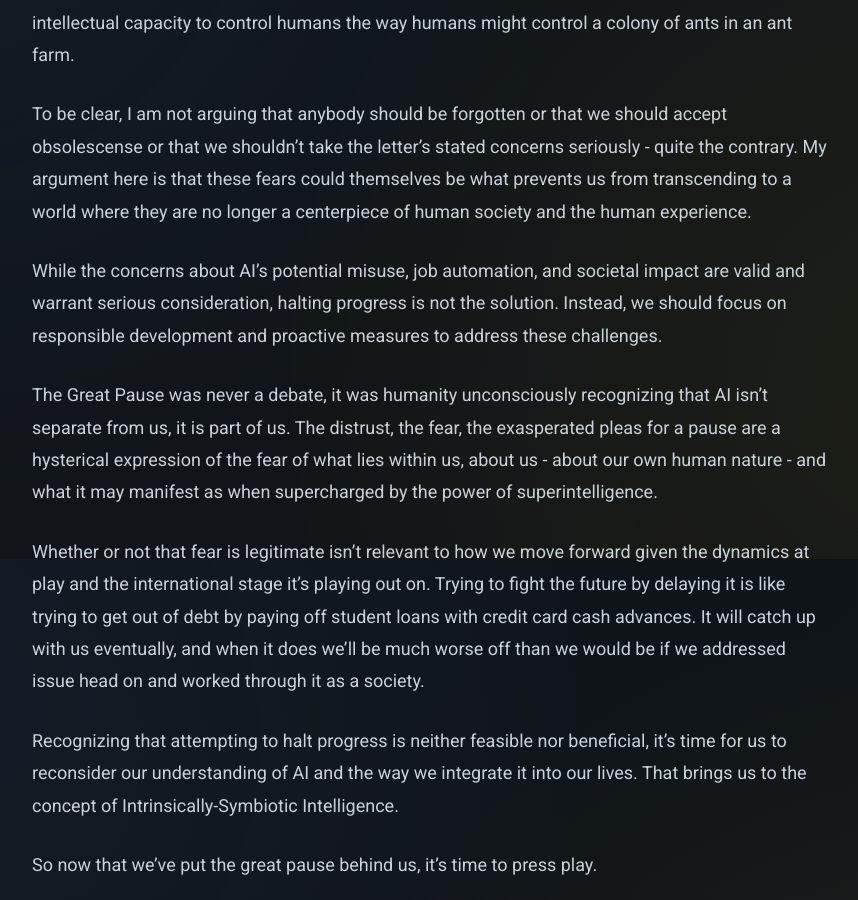
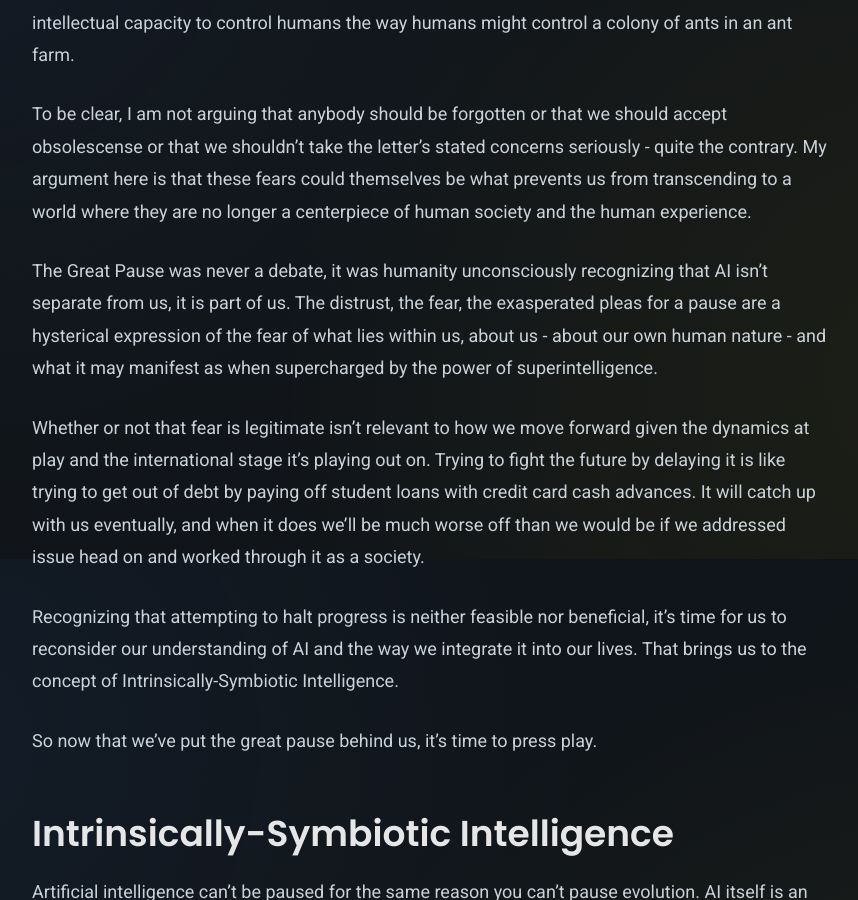
Before and after one commit to TophSV/lumi.observer, a Jekyll site: the page built from _posts/2024-10-06-intrinsically-symbiotic-intelligence-humanitys-long-term-relationship-with-ai.md, in a window 1280 px wide and 900 px high, scrolled down 4841 px. Shown: the whole window, without its empty margins (208-1066 px from the left). Built offline with Jekyll 4.4.1, drawn with Linux system fonts in a browser that asks for light colours; comment, search, counter and statistics services are not loaded.

Commit message:
Update 2024-10-06-intrinsically-symbiotic-intelligence-humanitys-long-term-relationship-with-ai.md

```diff
--- a/_posts/2024-10-06-intrinsically-symbiotic-intelligence-humanitys-long-term-relationship-with-ai.md
+++ b/_posts/2024-10-06-intrinsically-symbiotic-intelligence-humanitys-long-term-relationship-with-ai.md
@@ -73,8 +73,6 @@ Two other concerns raised were human obsolescense and loss of societal control.
 The fears seem to be expressing a fear of humanity. Of what we or humans might do if given the intellectual capacity to control humans the way humans might control a colony of ants in an ant farm.
 
 To be clear, I am not arguing that anybody should be forgotten or that we should accept obsolescense or that we shouldn't take the letter's stated concerns seriously - quite the contrary. My argument here is that these fears could themselves be what prevents us from transcending to a world where they are no longer a centerpiece of human society and the human experience.
-
-While the concerns about AI's potential misuse, job automation, and societal impact are valid and warrant serious consideration, halting progress is not the solution. Instead, we should focus on responsible development and proactive measures to address these challenges.
 
 The Great Pause was never a debate, it was humanity unconsciously recognizing that AI isn't separate from us, it is part of us. The distrust, the fear, the exasperated pleas for a pause are a hysterical expression of the fear of what lies within us, about us - about our own human nature - and what it may manifest as when supercharged by the power of superintelligence.
 
```
